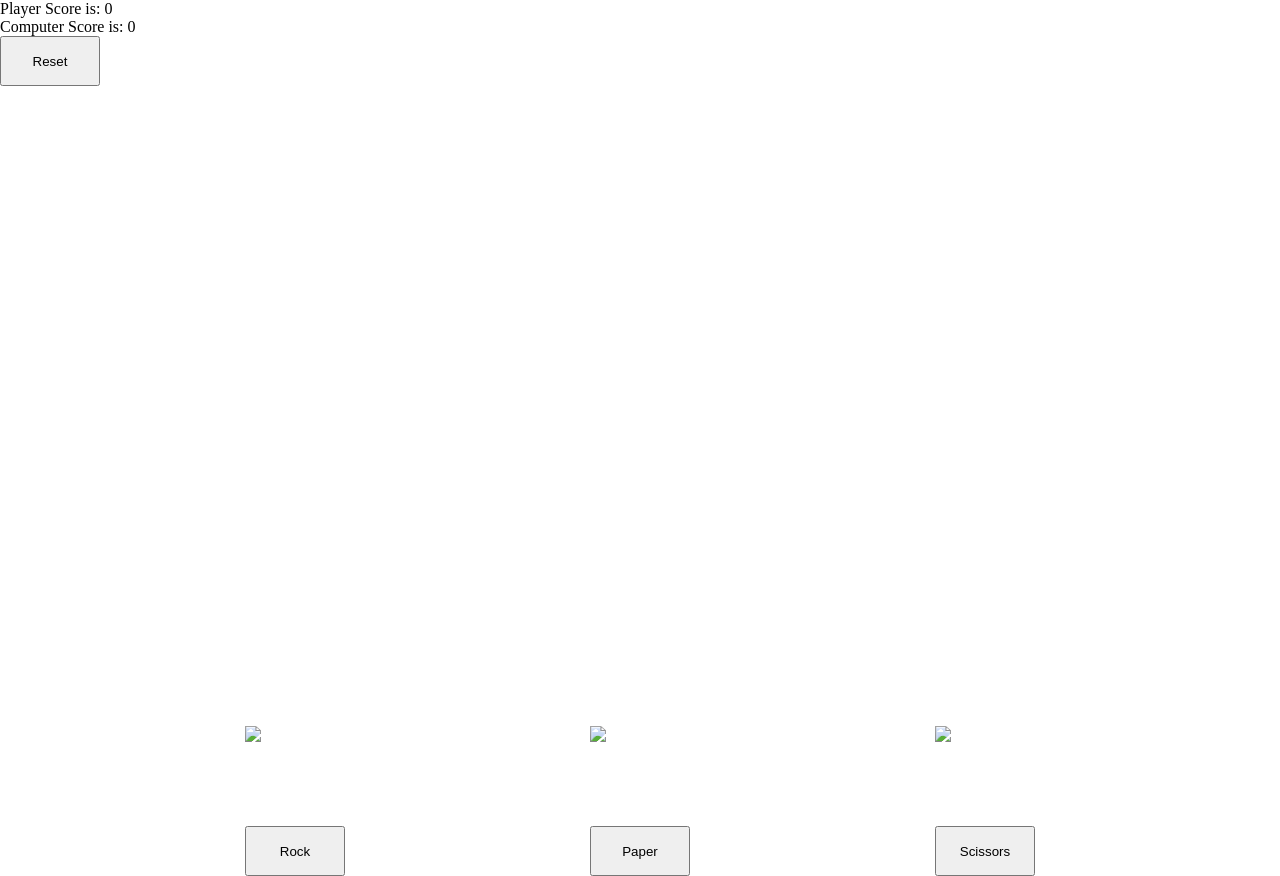
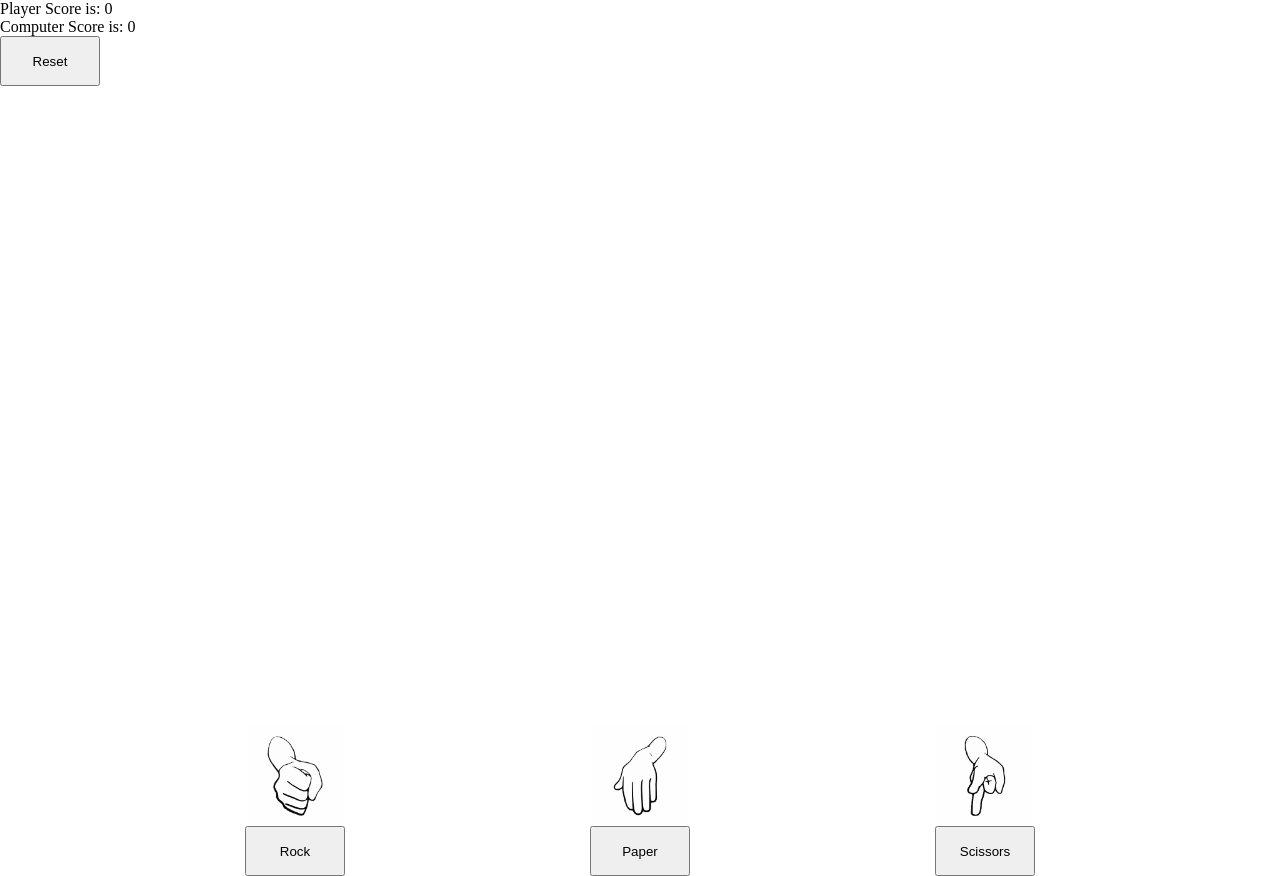
Before and after one commit to temery1213/rockPaperScissorsTwo, a plain HTML site: page index.html in a window 1280 px wide. Drawn offline with Linux system fonts and the light colour scheme; the site is published under a folder, as on GitHub Pages, so addresses that start at the root find nothing.

Commit message:
fixed pathing for images

```diff
--- a/index.html
+++ b/index.html
@@ -27,19 +27,19 @@
     <div id="playerChoices">
 
        <div class="item">
-            <img src="/images/rock.webp" height="100px" width="auto">
+            <img src="images/rock.webp" height="100px" width="auto">
             <button id="rock">Rock</button>
 
        </div>
 
         <div class="item">
-            <img src="/images/paper.webp" height="100px" width="auto">
+            <img src="images/paper.webp" height="100px" width="auto">
             <button id="paper">Paper</button>
 
         </div>
 
         <div class="item">
-            <img src="/images/scissors.webp" height="100px" width="auto">
+            <img src="images/scissors.webp" height="100px" width="auto">
             <button id="scissors">Scissors</button>
 
         </div>
```
